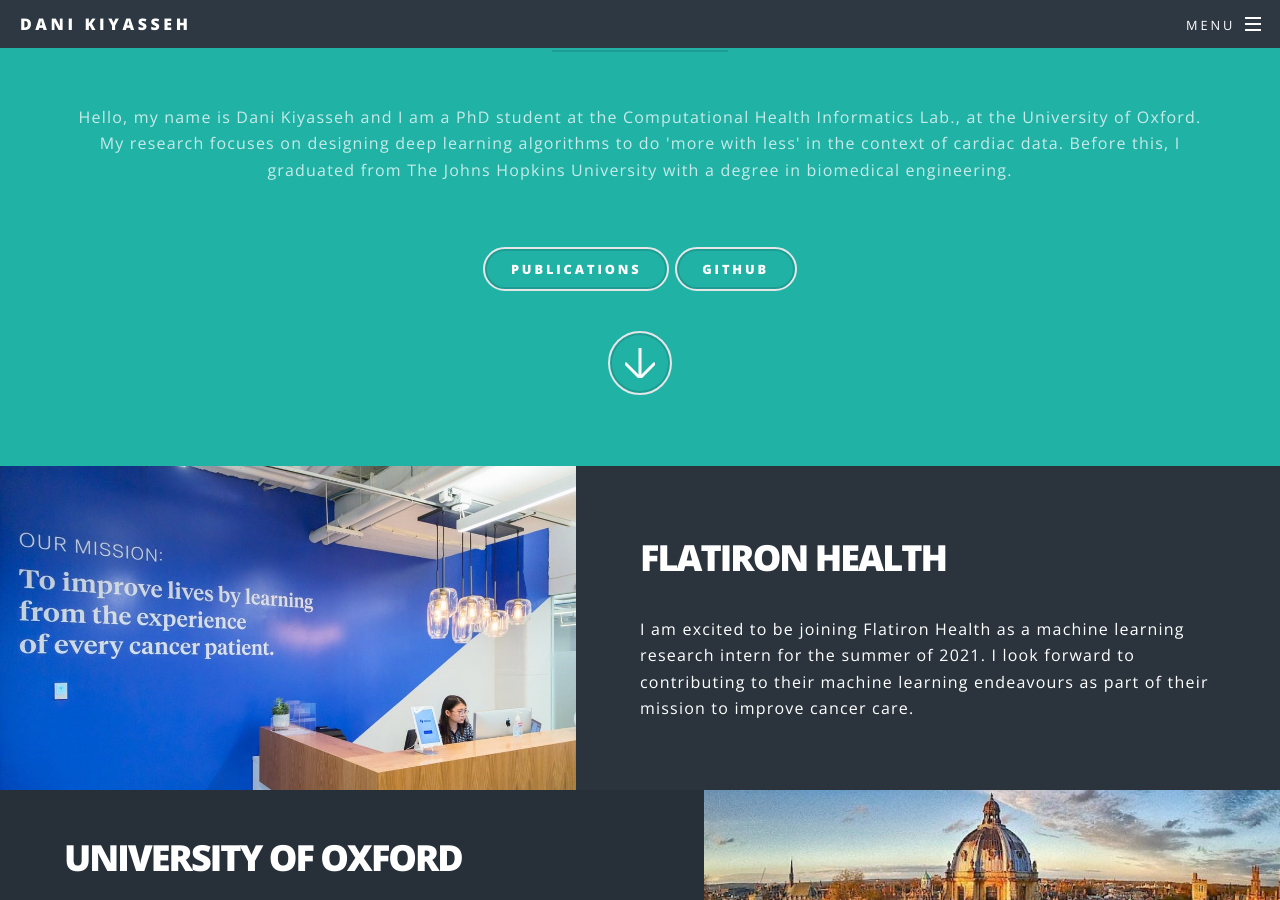
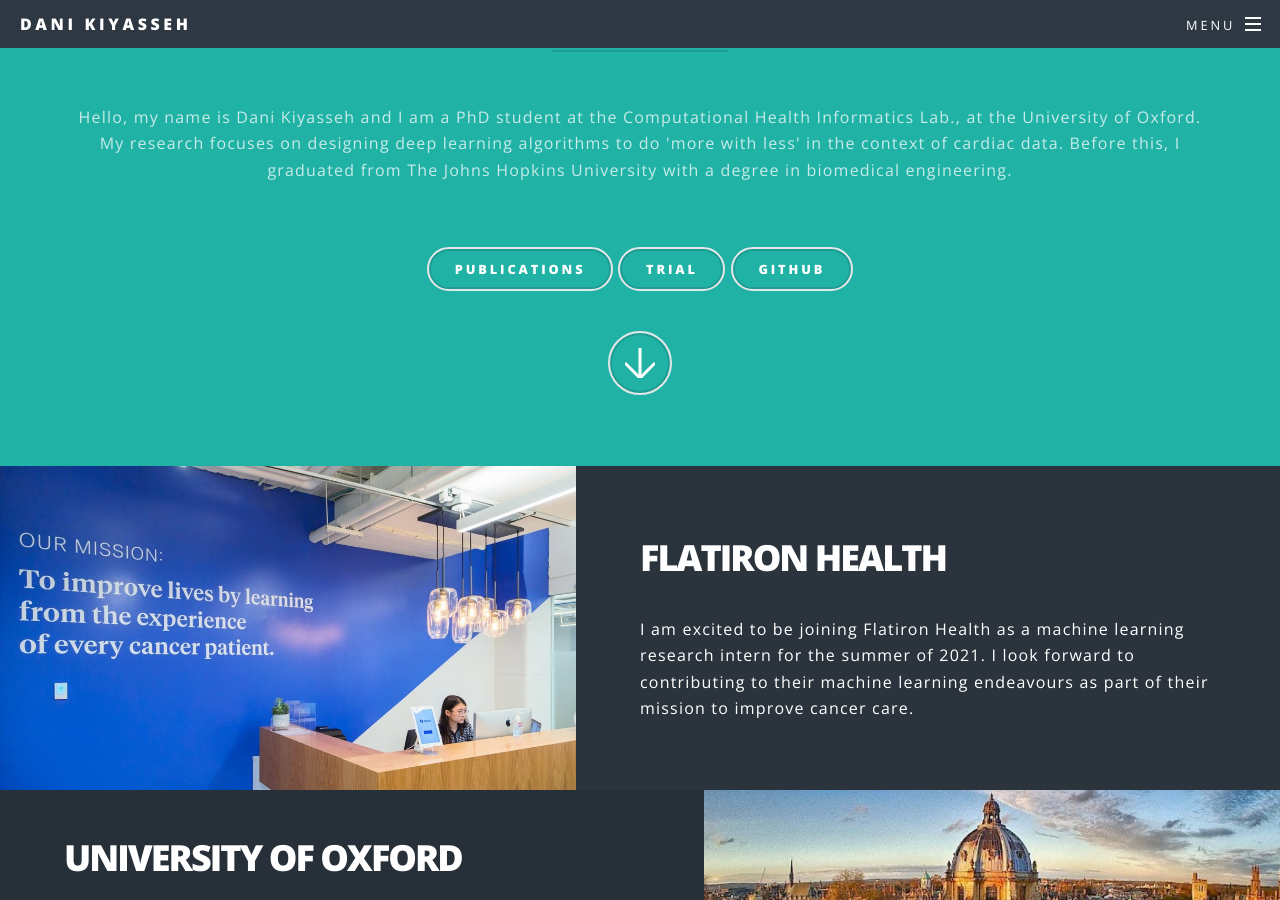
Before and after one commit to danikiyasseh/danikiyasseh.github.io, a Jekyll site: the page index.html, which Jekyll copies as it is, in a window 1280 px wide and 900 px high, scrolled down 1028 px. Built offline with Jekyll 4.4.1, drawn with Linux system fonts in a browser that asks for light colours; comment, search, counter and statistics services are not loaded.

Commit message:
Update index.html

```diff
--- a/index.html
+++ b/index.html
@@ -92,6 +92,7 @@
 							</header>
 
 			                <a href="./publications.html" class="button style2"><b>Publications</b></a>
+			                <a href="./tfjs_models/index.html" class="button style2"><b>Trial</b></a>
 			                <a href="https://github.com/danikiyasseh" class="button style2"><b>GitHub</b></a>
 							<footer>
 								<a href="#experience" class="button style2 down more scrolly"></a>
```
